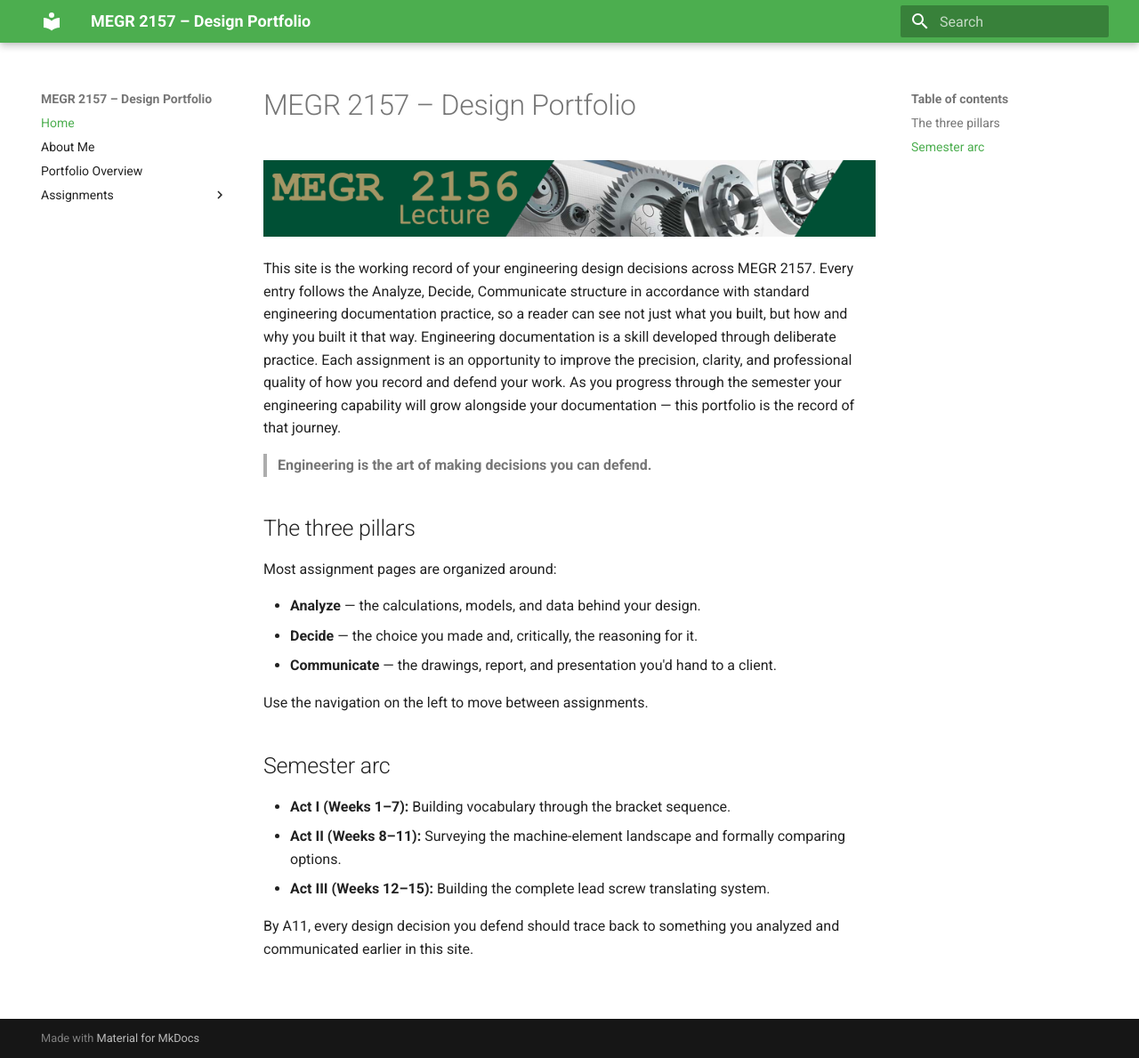
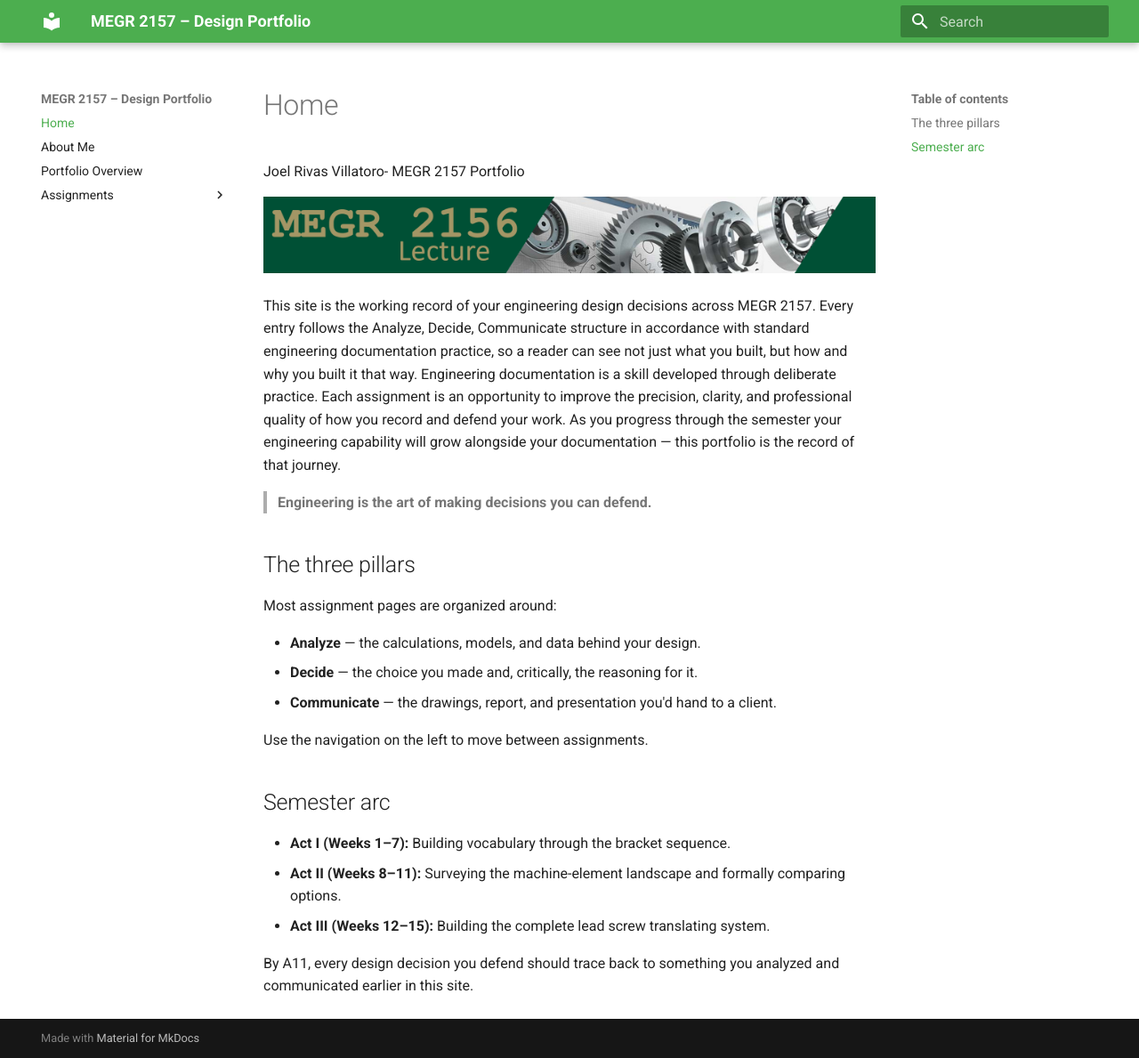
Before and after one commit to jrivasvi/megr2157-portfolio, an MkDocs documentation site: the page built from docs/index.md, in a window 1280 px wide and 1189 px high. Shown: the whole window at 89% size. Built offline with MkDocs 1.6.1 and Material for MkDocs 9.7.7, drawn with Linux system fonts in a browser that asks for light colours.

Commit message:
Initial Site Setup

```diff
--- a/docs/index.md
+++ b/docs/index.md
@@ -1,4 +1,4 @@
-# MEGR 2157 – Design Portfolio
+Joel Rivas Villatoro- MEGR 2157 Portfolio
 
 ![MEGR 2156-7 Title](MEGR2156title.png)
 
```
